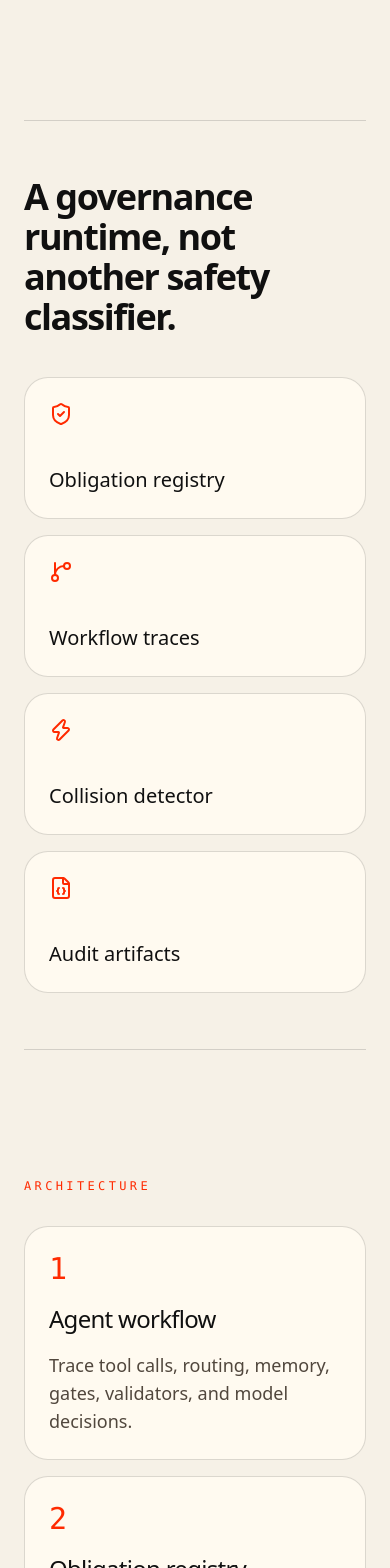
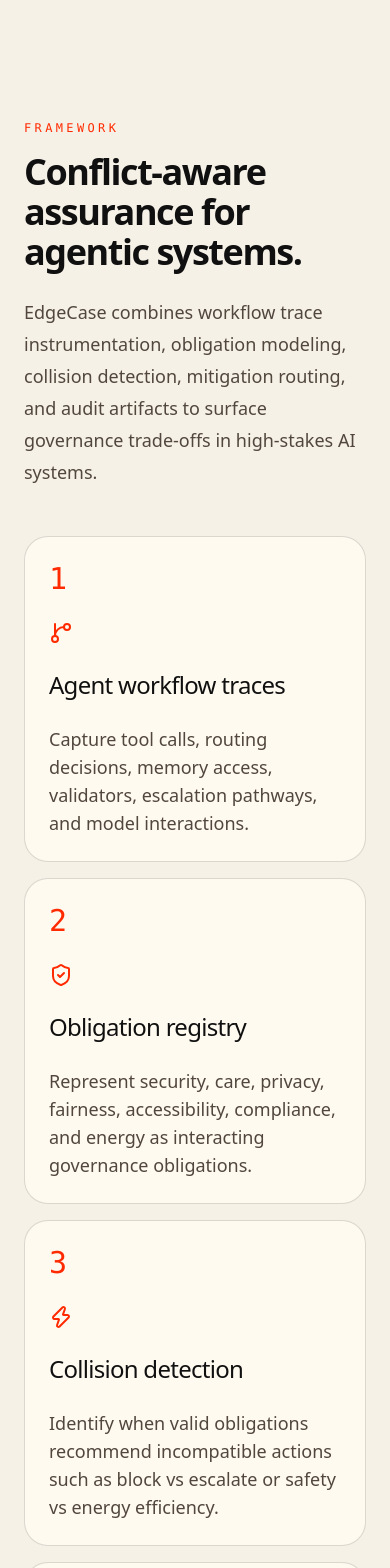
Before and after one commit to anon0404/edgecase, a Next.js app in the folder website/: page / in a window 390 px wide. Shown: the part 1100-2668 px from the top of the page. Built offline with nearby package versions, Linux system fonts and the light colour scheme.

Commit message:
Refine merged framework architecture section

```diff
--- a/website/src/app/page.tsx
+++ b/website/src/app/page.tsx
@@ -43,11 +43,36 @@
 ];
 
 const architecture = [
-  ["1", "Agent workflow", "Trace tool calls, routing, memory, gates, validators, and model decisions."],
-  ["2", "Obligation registry", "Represent security, care, privacy, fairness, accessibility, compliance, and energy as triggerable duties."],
-  ["3", "Collision detector", "Identify when valid obligations recommend incompatible actions."],
-  ["4", "Mitigation router", "Select bounded strategies instead of collapsing to allow/block behavior."],
-  ["5", "Audit artifact", "Export governance-ready evidence about triggered obligations, trade-offs, and externalities."],
+  {
+    number: "1",
+    title: "Agent workflow traces",
+    body: "Capture tool calls, routing decisions, memory access, validators, escalation pathways, and model interactions.",
+    icon: GitBranch,
+  },
+  {
+    number: "2",
+    title: "Obligation registry",
+    body: "Represent security, care, privacy, fairness, accessibility, compliance, and energy as interacting governance obligations.",
+    icon: ShieldCheck,
+  },
+  {
+    number: "3",
+    title: "Collision detection",
+    body: "Identify when valid obligations recommend incompatible actions such as block vs escalate or safety vs energy efficiency.",
+    icon: Zap,
+  },
+  {
+    number: "4",
+    title: "Mitigation routing",
+    body: "Apply bounded mitigation strategies rather than collapsing to binary allow/block decisions.",
+    icon: Server,
+  },
+  {
+    number: "5",
+    title: "Audit artifacts",
+    body: "Export governance-ready evidence showing triggered obligations, selected mitigations, and externalities.",
+    icon: FileJson,
+  },
 ];
 
 export default function Home() {
@@ -93,10 +118,17 @@
           </p>
 
           <div className="mt-10 flex flex-wrap gap-3">
-            <a href="#python" className="rounded-full bg-[#101010] px-5 py-3 text-sm text-white transition hover:bg-[#2a2a2a]">
+            <a
+              href="#python"
+              className="rounded-full bg-[#101010] px-5 py-3 text-sm text-white transition hover:bg-[#2a2a2a]"
+            >
               Install Python package
             </a>
-            <a href="#api" className="rounded-full border border-[#101010]/25 px-5 py-3 text-sm transition hover:bg-[#101010] hover:text-white">
+
+            <a
+              href="#api"
+              className="rounded-full border border-[#101010]/25 px-5 py-3 text-sm transition hover:bg-[#101010] hover:text-white"
+            >
               Explore API <ArrowRight className="ml-1 inline h-4 w-4" />
             </a>
           </div>
@@ -127,41 +159,42 @@
       </section>
 
       <section id="framework" className="mx-auto max-w-7xl px-6 py-16">
-        <div className="border-y border-[#101010]/15 py-14">
-          <h2 className="max-w-4xl text-4xl font-semibold tracking-[-0.04em] md:text-6xl">
-            A governance runtime, not another safety classifier.
-          </h2>
-
-          <div className="mt-10 grid gap-4 md:grid-cols-4">
-            {[
-              ["Obligation registry", ShieldCheck],
-              ["Workflow traces", GitBranch],
-              ["Collision detector", Zap],
-              ["Audit artifacts", FileJson],
-            ].map(([title, Icon]) => (
-              <div key={title as string} className="rounded-3xl border border-[#101010]/15 bg-[#fffaf0] p-6">
-                {(() => {
-                  const C = Icon as any;
-                  return <C className="mb-10 h-6 w-6 text-[#ff2a00]" />;
-                })()}
-                <h3 className="text-xl font-medium">{title as string}</h3>
-              </div>
-            ))}
-          </div>
-        </div>
-      </section>
-
-      <section className="mx-auto max-w-7xl px-6 py-16">
         <p className="font-mono text-xs uppercase tracking-[0.28em] text-[#ff2a00]">
-          Architecture
+          Framework
         </p>
 
-        <div className="mt-8 grid gap-4">
-          {architecture.map(([num, title, body]) => (
-            <div key={num} className="grid gap-4 rounded-3xl border border-[#101010]/15 bg-[#fffaf0] p-6 md:grid-cols-[80px_280px_1fr]">
-              <div className="font-mono text-3xl text-[#ff2a00]">{num}</div>
-              <div className="text-2xl font-medium tracking-[-0.03em]">{title}</div>
-              <div className="text-lg leading-7 text-[#51473d]">{body}</div>
+        <h2 className="mt-4 max-w-5xl text-4xl font-semibold tracking-[-0.04em] md:text-6xl">
+          Conflict-aware assurance for agentic systems.
+        </h2>
+
+        <p className="mt-6 max-w-3xl text-lg leading-8 text-[#51473d]">
+          EdgeCase combines workflow trace instrumentation,
+          obligation modeling, collision detection, mitigation
+          routing, and audit artifacts to surface governance
+          trade-offs in high-stakes AI systems.
+        </p>
+
+        <div className="mt-12 grid gap-4">
+          {architecture.map((item) => (
+            <div
+              key={item.number}
+              className="grid gap-6 rounded-3xl border border-[#101010]/15 bg-[#fffaf0] p-6 md:grid-cols-[80px_80px_280px_1fr]"
+            >
+              <div className="font-mono text-3xl text-[#ff2a00]">
+                {item.number}
+              </div>
+
+              <div className="flex items-start">
+                <item.icon className="h-6 w-6 text-[#ff2a00]" />
+              </div>
+
+              <div className="text-2xl font-medium tracking-[-0.03em]">
+                {item.title}
+              </div>
+
+              <div className="text-lg leading-7 text-[#51473d]">
+                {item.body}
+              </div>
             </div>
           ))}
         </div>
@@ -178,10 +211,19 @@
 
         <div className="mt-10 grid gap-4 md:grid-cols-2">
           {collisions.map((item) => (
-            <div key={item.title} className="rounded-3xl border border-[#101010]/15 bg-[#fffaf0] p-7">
-              <h3 className="font-mono text-sm uppercase tracking-widest">{item.title}</h3>
-              <p className="mt-5 text-lg leading-7 text-[#51473d]">{item.body}</p>
-              <div className="mt-6 rounded-full bg-[#101010] px-4 py-2 text-sm text-[#f6f1e7] inline-flex">
+            <div
+              key={item.title}
+              className="rounded-3xl border border-[#101010]/15 bg-[#fffaf0] p-7"
+            >
+              <h3 className="font-mono text-sm uppercase tracking-widest">
+                {item.title}
+              </h3>
+
+              <p className="mt-5 text-lg leading-7 text-[#51473d]">
+                {item.body}
+              </p>
+
+              <div className="mt-6 inline-flex rounded-full bg-[#101010] px-4 py-2 text-sm text-[#f6f1e7]">
                 {item.mitigation}
               </div>
             </div>
@@ -189,12 +231,17 @@
         </div>
       </section>
 
-      <section id="python" className="mx-auto grid max-w-7xl gap-8 px-6 py-16 md:grid-cols-2">
+      <section
+        id="python"
+        className="mx-auto grid max-w-7xl gap-8 px-6 py-16 md:grid-cols-2"
+      >
         <div>
           <Package className="mb-5 h-8 w-8 text-[#ff2a00]" />
+
           <h2 className="text-4xl font-semibold tracking-[-0.04em] md:text-6xl">
             Python package.
           </h2>
+
           <p className="mt-6 text-lg leading-8 text-[#51473d]">
             Instrument agent workflows, register governance obligations,
             detect collisions, score externalities, and export audit logs.
@@ -220,12 +267,17 @@
         </pre>
       </section>
 
-      <section id="api" className="mx-auto grid max-w-7xl gap-8 px-6 py-16 md:grid-cols-2">
+      <section
+        id="api"
+        className="mx-auto grid max-w-7xl gap-8 px-6 py-16 md:grid-cols-2"
+      >
         <div>
           <Server className="mb-5 h-8 w-8 text-[#ff2a00]" />
+
           <h2 className="text-4xl font-semibold tracking-[-0.04em] md:text-6xl">
             Hosted API.
           </h2>
+
           <p className="mt-6 text-lg leading-8 text-[#51473d]">
             Send workflow traces to EdgeCase and receive conflict reports,
             mitigation recommendations, and governance-ready JSON evidence.
@@ -244,6 +296,7 @@
 
       <section id="experiments" className="mx-auto max-w-7xl px-6 py-16">
         <BarChart3 className="mb-5 h-8 w-8 text-[#ff2a00]" />
+
         <p className="font-mono text-xs uppercase tracking-[0.28em] text-[#ff2a00]">
           Experiments
         </p>
@@ -254,25 +307,13 @@
 
         <div className="mt-10 flex flex-wrap gap-3">
           {metrics.map((metric) => (
-            <span key={metric} className="rounded-full border border-[#101010]/20 bg-[#fffaf0] px-4 py-2 text-sm">
+            <span
+              key={metric}
+              className="rounded-full border border-[#101010]/20 bg-[#fffaf0] px-4 py-2 text-sm"
+            >
               {metric}
             </span>
           ))}
-        </div>
-
-        <div className="mt-10 grid gap-4 md:grid-cols-3">
-          <div className="rounded-3xl border border-[#101010]/15 bg-[#fffaf0] p-6">
-            <div className="text-5xl font-semibold tracking-[-0.06em]">5+</div>
-            <p className="mt-3 text-[#51473d]">collision families in the initial benchmark</p>
-          </div>
-          <div className="rounded-3xl border border-[#101010]/15 bg-[#fffaf0] p-6">
-            <div className="text-5xl font-semibold tracking-[-0.06em]">4</div>
-            <p className="mt-3 text-[#51473d]">single-objective baselines for ablation</p>
-          </div>
-          <div className="rounded-3xl border border-[#101010]/15 bg-[#fffaf0] p-6">
-            <div className="text-5xl font-semibold tracking-[-0.06em]">JSON</div>
-            <p className="mt-3 text-[#51473d]">audit artifacts for every evaluated case</p>
-          </div>
         </div>
       </section>
 
@@ -281,13 +322,15 @@
           <p className="font-mono text-xs uppercase tracking-[0.28em] text-[#ff2a00]">
             Paper artifact
           </p>
+
           <h2 className="mt-4 max-w-4xl text-4xl font-semibold tracking-[-0.04em] md:text-6xl">
             Conflict-aware assurance for security, ethics, and energy trade-offs.
           </h2>
+
           <p className="mt-6 max-w-3xl text-lg leading-8 text-[#d6cfc4]">
-            EdgeCase supports paired scenario evaluation, workflow trace instrumentation,
-            bounded mitigation strategies, and measurable controversy-oriented metrics
-            for agentic systems.
+            EdgeCase supports paired scenario evaluation, workflow trace
+            instrumentation, bounded mitigation strategies, and measurable
+            controversy-oriented metrics for agentic systems.
           </p>
         </div>
       </section>
```
